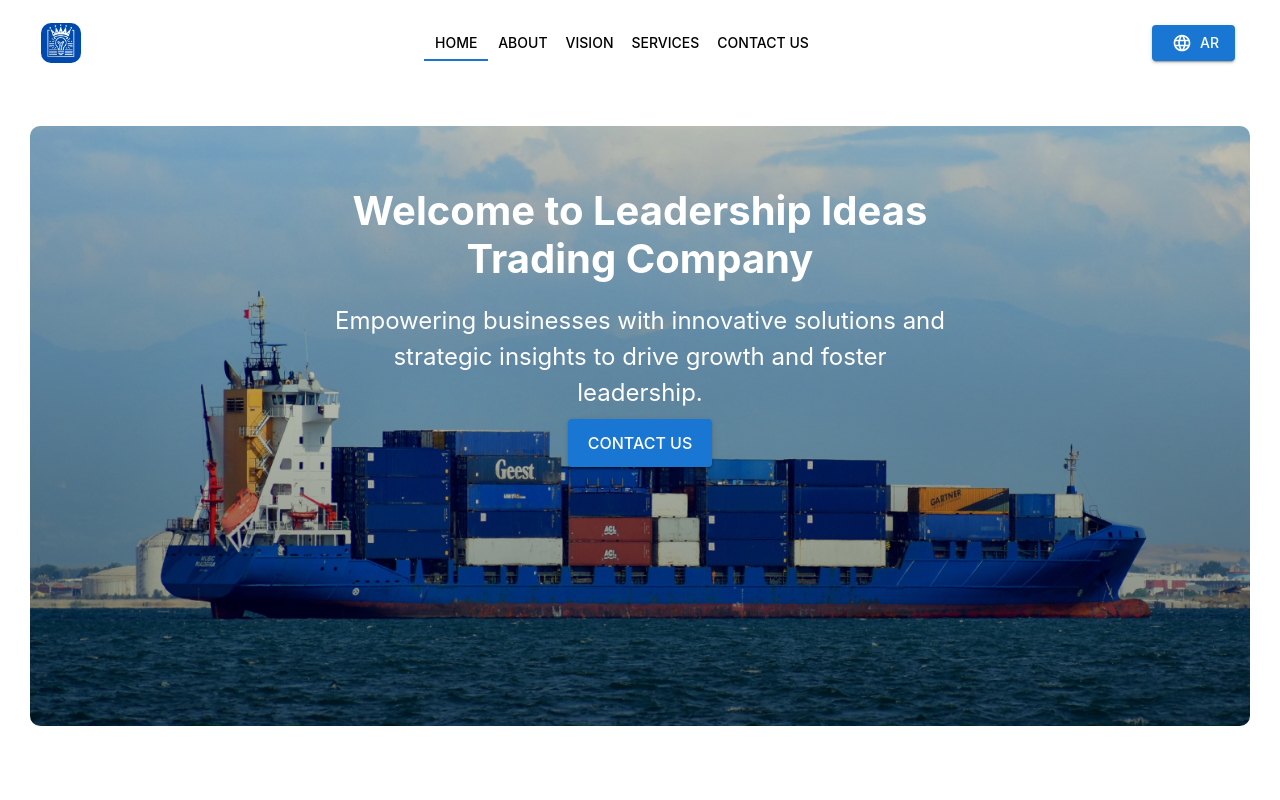
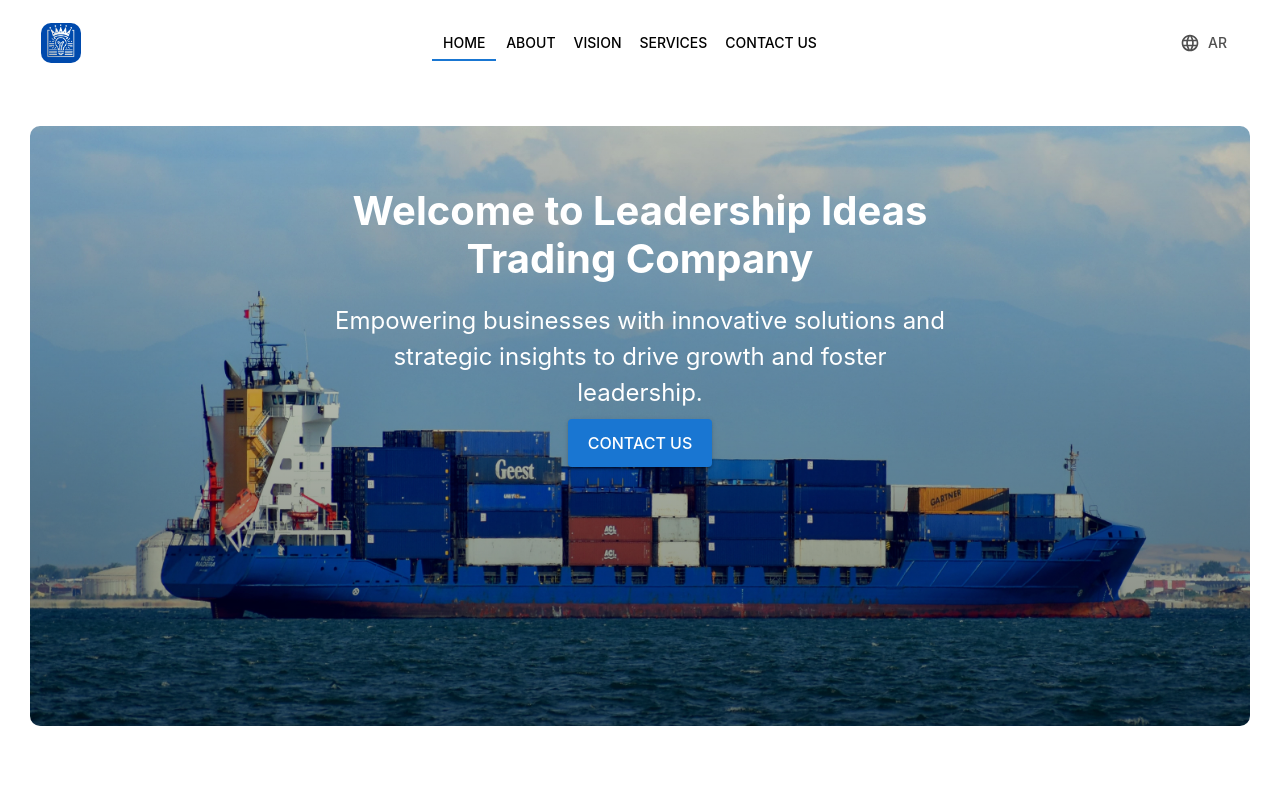
Before and after one commit to MohamedAbdelhay00/Litco.LTD, a React (Create React App) app: page / in a window 1280 px wide. Shown: the top 800 px of the page. Built offline with nearby package versions, Linux system fonts and the light colour scheme.

Commit message:
Litco. v2

```diff
--- a/src/Components/Navbar.js
+++ b/src/Components/Navbar.js
@@ -94,16 +94,16 @@ const Navbar = () => {
           <ListItemText primary={t("home")} />
         </ListItem>
         <ListItem button onClick={() => handleScroll("about-us")}>
-          <ListItemText primary={t("about")} />
+          <ListItemText primary={t("about-us")} />
         </ListItem>
         <ListItem button onClick={() => handleScroll("mission")}>
-          <ListItemText primary={t("vision")} />
+          <ListItemText primary={t("mission")} />
         </ListItem>
         <ListItem button onClick={() => handleScroll("services")}>
           <ListItemText primary={t("services")} />
         </ListItem>
         <ListItem button onClick={() => handleScroll("contact-us")}>
-          <ListItemText primary={t("contact")} />
+          <ListItemText primary={t("contact-us")} />
         </ListItem>
         <ListItem button onClick={changeLanguage}>
           <LanguageIcon />
@@ -181,10 +181,9 @@ const Navbar = () => {
           </Box>
           <Box sx={{ display: "flex", alignItems: "center" }}>
             <Button
-              variant="contained"
               onClick={changeLanguage}
               startIcon={<LanguageIcon sx={{ ml: 1 }} />}
-              sx={{ display: { xs: "none", md: "flex" } }}
+              sx={{ display: { xs: "none", md: "flex" }, color: "#4F4F4F" }}
             >
               {i18n.language === "en" ? "AR" : "EN"}
             </Button>
```
